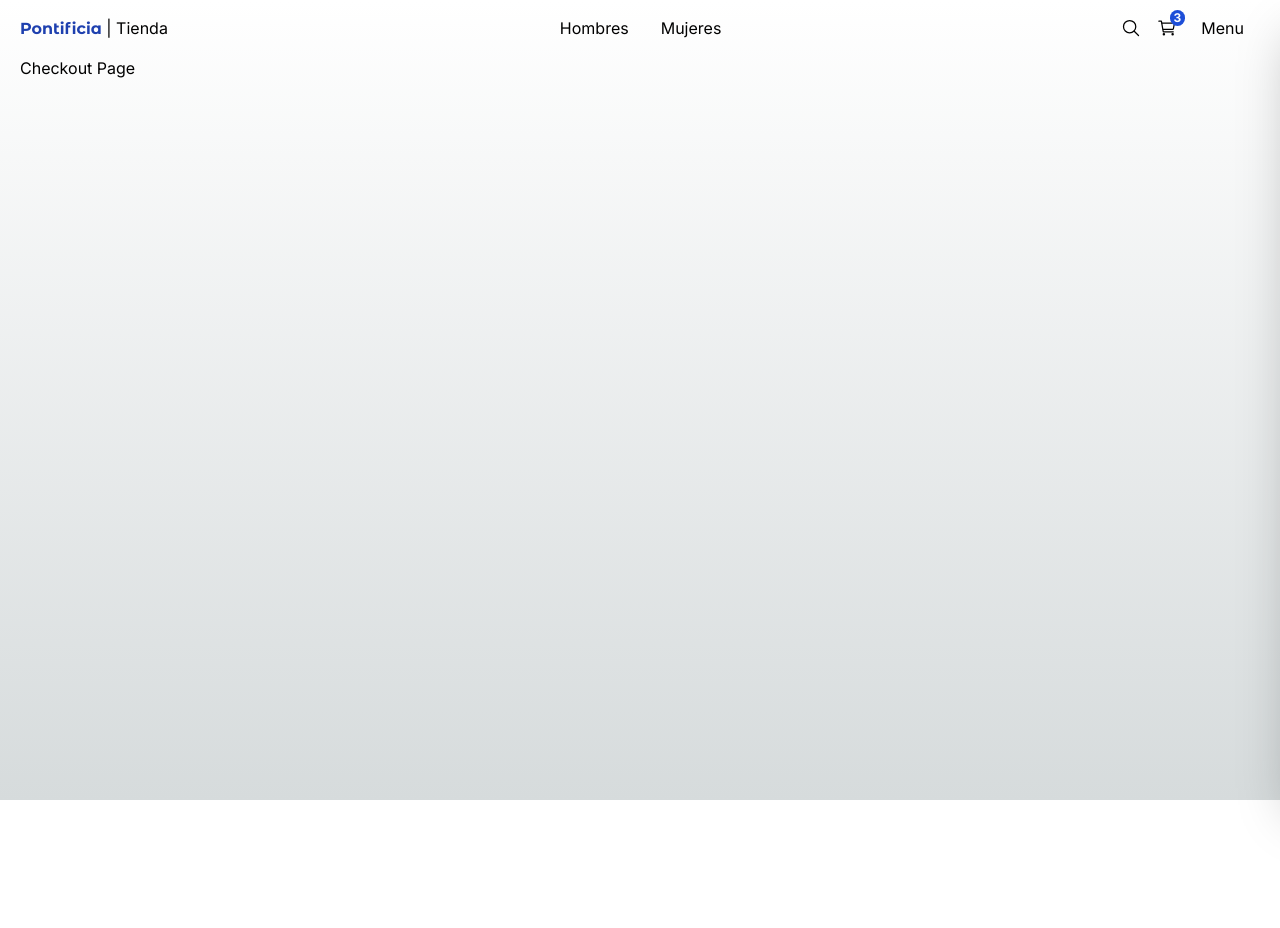
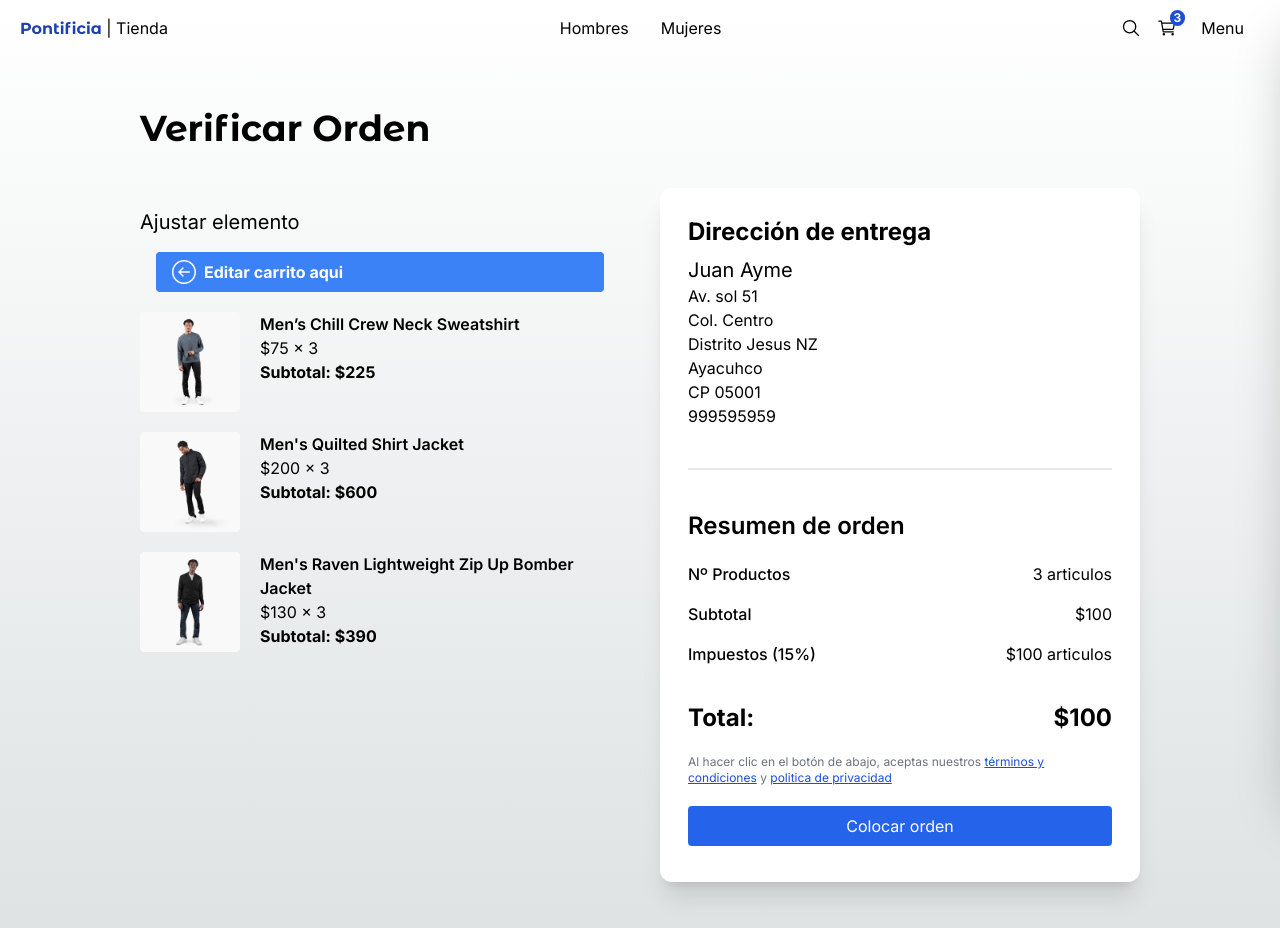
Before and after one commit to Juan-Ayme/e-comerce, a Next.js app: page /checkout in a window 1280 px wide. Shown: the top 928 px of the page. Before the commit the page ends 800 px from the top, so only its background shows below. Built offline with nearby package versions, Linux system fonts and the light colour scheme.

Commit message:
Pantalla de verificacion de compra, agregando page de legal

```diff
--- a/src/app/(shop)/checkout/page.tsx
+++ b/src/app/(shop)/checkout/page.tsx
@@ -1,7 +1,103 @@
+import { Title } from "@/components";
+import { initialData } from "@/seed/seed";
+import Image from "next/image";
+import Link from "next/link";
+import { SlArrowLeftCircle} from "react-icons/sl";
+
+const productInCart =[
+    initialData.products[0],
+    initialData.products[1],
+    initialData.products[2],
+]
+
 export default function AdminPage(){
-  return (
-    <div>
-      <h1>Checkout Page</h1>
-    </div>
-  );
+    return (
+        <div className="flex justify-center items-center mb-72 px-10 sm:px-0">
+
+            <div className="flex flex-col w-[1000px]">
+                <Title title="Verificar Orden"/>
+
+                <div className="grid grid-cols-1 sm:grid-cols-2 gap-10">
+                    {/**Carrrito */}
+                    <div className="flex flex-col mt-5">
+                        <span className="text-xl mb-4 ">Ajustar elemento</span>
+
+                        <Link href="/cart" className="mb-5 flex items-center mx-4 bg-blue-500 hover:bg-blue-700 text-white font-bold py-2 px-4 rounded transition duration-500 ease-in-out">
+                            <SlArrowLeftCircle className="w-6 h-6 mr-2" />
+                            <span>Editar carrito aqui</span>
+                        </Link>
+
+                        {/**Items */}
+                        {
+                            productInCart.map(product =>(
+                                <div key={product.slug} className="flex mb-5">
+                                    <Image
+                                        src={`/products/${product.images[0]}`}
+                                        alt={product.title}
+                                        width={100}
+                                        height={100}
+                                        style={{
+                                            width: '100px',
+                                            height: '100px'
+                                        }}
+                                        className="mr-5 rounded"
+                                    />
+                                    <div>
+                                        <p className=" font-semibold">{product.title} </p>
+                                        <p>${product.price} x 3 </p>
+                                        <p className="font-bold">Subtotal: ${product.price *3} </p>
+                                    </div>
+                                </div>
+                            ))
+                        }
+                    </div>
+
+                    {/**Checkout - Resumen de orden*/}
+                    <div className="bg-white rounded-xl shadow-xl p-7 flex flex-col ">
+
+                        <h2 className="text-2xl mb-2 font-bold">Dirección de entrega</h2>
+                        <div className="mb-10 ">
+                            <p className="text-xl">Juan Ayme</p>
+                            <p>Av. sol 51</p>
+                            <p>Col. Centro</p>
+                            <p>Distrito Jesus NZ</p>
+                            <p>Ayacuhco</p>
+                            <p>CP 05001</p>
+                            <p>999595959</p>
+                        </div>
+                        <div className="w-full h-0.5 rounded bg-gray-200 mb-10"/>
+                        <h2 className="text-2xl mb-5 font-semibold">Resumen de orden</h2>
+                        <div className="grid grid-cols-2 gap-y-4 w-full">
+                            <span className="font-medium">Nº Productos </span>
+                            <span className="text-right">{productInCart.length} articulos</span>
+
+                            <span className="font-medium">Subtotal</span>
+                            <span className="text-right">$100 </span>
+
+                            <span className="font-medium">Impuestos (15%) </span>
+                            <span className="text-right">$100 articulos</span>
+
+                            <span className="mt-5 text-2xl font-bold">Total:</span>
+                            <span className="mt-5 text-2xl text-right font-bold">$100 </span>
+                        </div>
+                        <div className="mt-5 mb-2 w-full">
+
+                            {/*Disclainer*/}
+                            <p className="text-xs text-gray-500 mb-5">Al hacer clic en el botón de abajo, aceptas nuestros <Link href="/legal" className="text-blue-700 underline"
+                            >términos y condiciones</Link>  y <Link href="/legal" className="text-blue-700 underline"
+                            >politica de privacidad</Link></p>
+
+
+                            <Link
+                                href="/orders/12356"
+                                className="flex btn-primary justify-center items-center py-2 rounded text-white bg-blue-500 hover:bg-blue-700 transition duration-500 ease-in-out"
+                            >
+                                Colocar orden
+                            </Link>
+                        </div>
+                    </div>
+                </div>
+            </div>
+        </div>
+    );
 }
--- /dev/null
+++ b/src/app/(shop)/legal/page.tsx
@@ -0,0 +1,5 @@
+export default function Legal() {
+    return (
+        <h1> Legal terminos </h1>
+    );
+}
--- a/src/app/(shop)/orders/[id]/page.tsx
+++ b/src/app/(shop)/orders/[id]/page.tsx
@@ -1,7 +1,14 @@
-export default function AdminPage(){
+
+interface  Props {
+    params: {
+        id: string;
+    }
+}
+
+export default function AdminPage({params}: Props){
   return (
     <div>
-      <h1>Orden #123</h1>
+      <h1>Orden {params.id}</h1>
     </div>
   );
 }
--- a/src/app/(shop)/page.tsx
+++ b/src/app/(shop)/page.tsx
@@ -1,5 +1,5 @@
 'use client'
-import { ProductGrid, Title } from "@/components";
+import {Footer, ProductGrid, Title} from "@/components";
 import { initialData } from "@/seed/seed";
 import { useState,MouseEvent } from "react";
 
@@ -24,6 +24,7 @@ export default function Home() {
               products={products}
               mousePosition={mousePosition}
           />
+          <Footer/>
       </div>
   );
 }
--- a/src/components/index.ts
+++ b/src/components/index.ts
@@ -2,6 +2,7 @@ export * from './ui/top-menu/TopMenu'; // componente de menu superior
 export * from './ui/not-found/PageNotFound'; // componente de pagina no encontrada
 export * from './ui/title/Title'; // componente de titulo
 export * from './ui/sidebar/Sibedar'; // componente de la barra lateral
+export * from './ui/footer/Footer'; // componente de pie de pagina
 
 export * from './products/product-gird/ProductGrid'; // componente de la grilla de productos
 export * from './products/product-gird/ProductGridItem';// componente de la tarjeta de producto
--- /dev/null
+++ b/src/components/ui/footer/Footer.tsx
@@ -0,0 +1,10 @@
+export const Footer = () => {
+    return (
+        <div className="flex flex-col justify-center items-center text-black py-1 w-full">
+            <p className="text-center font-semibold">
+                Pontificia © 2024
+            </p>
+            <p >Todos los derechos reservados</p>
+        </div>
+    );
+};
```
Lines whose indentation alone changed are shown as unchanged.
